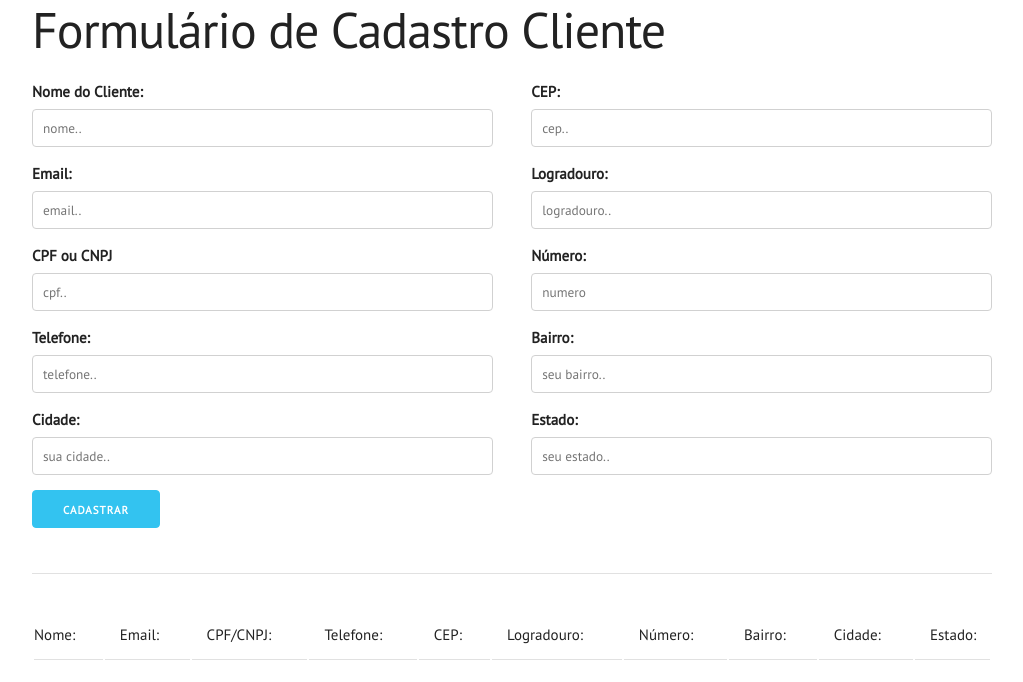
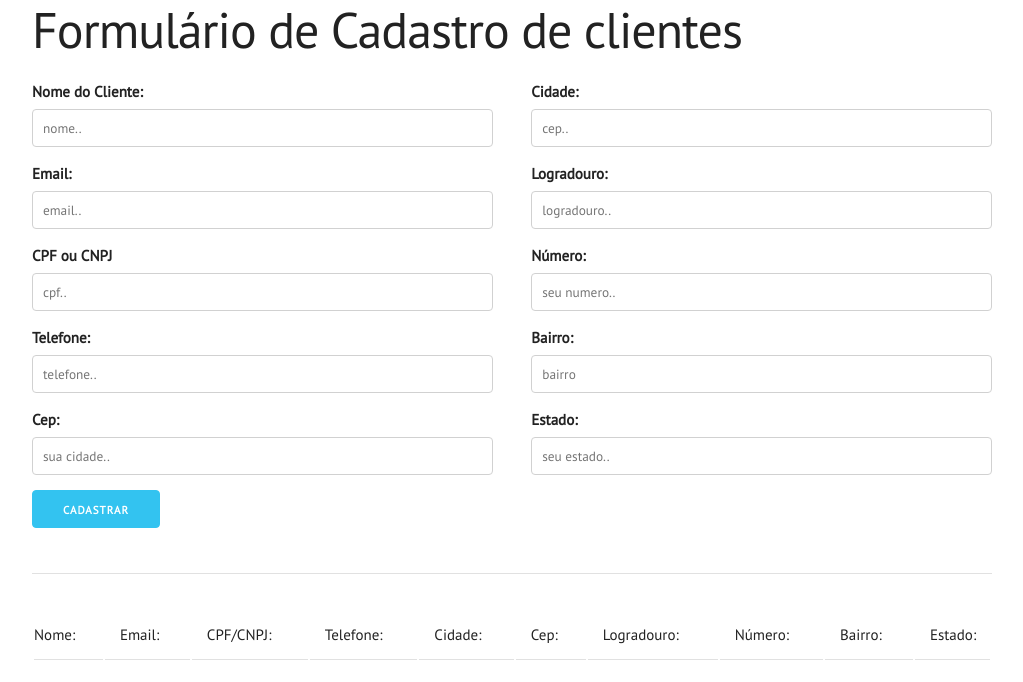
Before and after one commit to asvpxcelo/testeHelpper, a plain HTML site: page index.html in a window 1280 px wide. Shown: the whole page, without its empty margins (128-1151 px from the left). Drawn offline with nearby package versions, Linux system fonts and the light colour scheme.

Commit message:
Update index.html

```diff
--- a/index.html
+++ b/index.html
@@ -1,5 +1,5 @@
 <!DOCTYPE html>
-<html lang="en">
+<html lang="pt-br">
   <head>
     <meta charset="UTF-8" />
     <meta http-equiv="X-UA-Compatible" content="IE=edge" />
@@ -15,10 +15,10 @@
   </head>
   <body>
     <div class="container row">
-      <h1>Formulário de Cadastro Cliente</h1>
+      <h1>Formulário de Cadastro de clientes</h1>
       <form class="form-cliente">
         <div class="row">
-          <div class="six columns">
+          <class class="six columns">
             <label for="nome">Nome do Cliente:</label>
             <input
               class="u-full-width"
@@ -47,21 +47,23 @@
               placeholder="telefone.."
               id="telefoneCliente"
             />
-            <label for="cidade">Cidade:</label>
+            <!-- Aqui vai a cidade-->
+            <label for="cidade">Cep:</label>
             <input
               class="u-full-width"
               type="text"
               placeholder="sua cidade.."
-              id="cidadeCliente"
+              id="cepCliente"
             />
-          </div>
+
+          </class>
           <div class="six columns">
-            <label for="cep">CEP:</label>
+            <label for="cep">Cidade:</label>
             <input
               class="u-full-width"
               type="text"
               placeholder="cep.."
-              id="cepCliente"
+              id="cidadeCliente"
             />
             <label for="logradouro">Logradouro:</label>
             <input
@@ -70,20 +72,24 @@
               placeholder="logradouro.."
               id="logradouroCliente"
             />
-            <label for="numero">Número:</label>
-            <input
-              class="u-full-width"
-              type="number"
-              placeholder="numero"
-              id="numeroCliente"
-            />
-            <label for="bairro">Bairro:</label>
+            <!-- Aqui está o Bairro-->
+            <label for="bairro">Número:</label>
             <input
               class="u-full-width"
               type="text"
-              placeholder="seu bairro.."
+              placeholder="seu numero.."
+              id="numeroCliente"
+            />
+
+            <label for="numero">Bairro:</label>
+            <input
+              class="u-full-width"
+              type="text"
+              placeholder="bairro"
               id="bairroCliente"
             />
+
+
             <label for="estado">Estado:</label>
             <input
               class="u-full-width"
@@ -103,11 +109,11 @@
             <td>Email:</td>
             <td>CPF/CNPJ:</td>
             <td>Telefone:</td>
-            <td>CEP:</td>
+            <td>Cidade:</td>
+            <td>Cep:</td>
             <td>Logradouro:</td>
             <td>Número:</td>
             <td>Bairro:</td>
-            <td>Cidade:</td>
             <td>Estado:</td>
           </tr>
         </thead>
```
